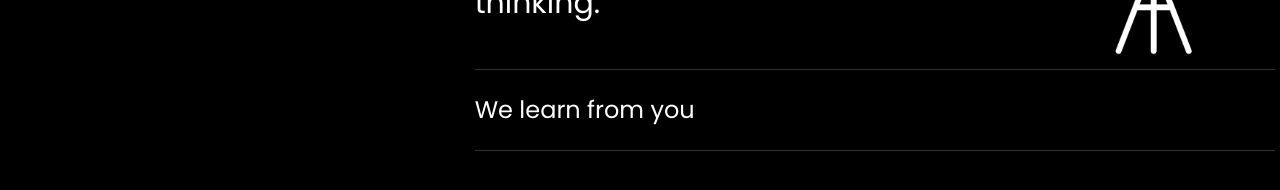
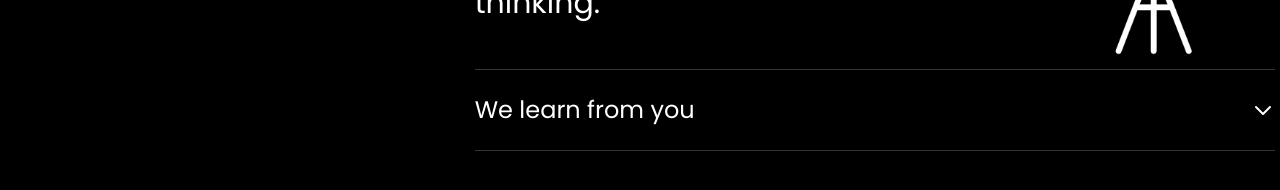
Before and after one commit to Rutetid/Revlabs, a React (Vite) app: page / in a window 1280 px wide. Shown: the part 1981-2171 px from the top of the page. Built offline with nearby package versions, Linux system fonts and the light colour scheme; a web font is replaced by a local one.

Commit message:
added Accordion in our services section

```diff
--- a/src/components/StepsSection.jsx
+++ b/src/components/StepsSection.jsx
@@ -1,5 +1,5 @@
 import { motion, useScroll, useTransform } from "motion/react";
-import { useRef } from "react";
+import { useRef, useState } from "react";
 
 const steps = [
 	{
@@ -8,6 +8,11 @@ const steps = [
 		description:
 			"Together, we dive into your world. A brainstorming session where your challenges meet our creative thinking",
 		subtitle: "We learn from you",
+		accordionPoints: [
+			"• Identify painpoints",
+			"• Uncover opportunities",
+			"• Flag inefficiencies",
+		],
 		icon: (
 			<svg
 				className="w-16 h-16 text-white"
@@ -30,6 +35,11 @@ const steps = [
 		description:
 			"We craft a tailored action plan that aligns with your budget and requirements – no guesswork, just solutions",
 		subtitle: "We strategize with precision",
+		accordionPoints: [
+			"• Analyze market trends",
+			"• Evaluate competitive landscape",
+			"• Develop targeted solutions",
+		],
 		icon: (
 			<svg
 				className="w-16 h-16 text-white"
@@ -52,6 +62,11 @@ const steps = [
 		description:
 			"It's go time. Our team gets to work, setting plans into motion, turning ideas into real-world impact",
 		subtitle: "We deliver results",
+		accordionPoints: [
+			"• Implement strategies",
+			"• Monitor performance",
+			"• Optimize for success",
+		],
 		icon: (
 			<svg
 				className="w-16 h-16 text-white"
@@ -72,11 +87,25 @@ const steps = [
 
 const StepsSection = () => {
 	const containerRef = useRef(null);
-	// Adjust the offset to make the scrolling between cards more consistent
+	// State to track which accordions are open (for each step)
+	const [openAccordions, setOpenAccordions] = useState({
+		0: false,
+		1: false,
+		2: false
+	});
+
 	const { scrollYProgress } = useScroll({
 		target: containerRef,
 		offset: ["start start", "end end"],
 	});
+
+	// Function to toggle specific accordion by index
+	const toggleAccordion = (index) => {
+		setOpenAccordions(prev => ({
+			...prev,
+			[index]: !prev[index]
+		}));
+	};
 
 	return (
 		// Reduce the total height to make scrolling more responsive
@@ -112,6 +141,9 @@ const StepsSection = () => {
 					// First card starts at scale 1 while others start at 0.8
 					const initialScale = index === 0 ? 1 : 0.8;
 					const scale = useTransform(scrollYProgress, [start, end], [initialScale, 1]);
+
+					// Check if this accordion is open
+					const isAccordionOpen = openAccordions[index];
 
 					return (
 						<motion.div
@@ -157,10 +189,50 @@ const StepsSection = () => {
 												</div>
 											</div>
 											<hr className="w-[800px] border-white/20" />
-											<p className="text-white font-lg text-2xl my-6">
-												{step.subtitle}
-											</p>
-											<hr className="w-[800px] border-white/20 " />
+
+											{/* Accordion Section - now for all cards */}
+											<div className="w-[800px]">
+												<div
+													className="flex items-center justify-between cursor-pointer text-white"
+													onClick={() => toggleAccordion(index)}
+												>
+													<p className="font-lg text-2xl my-6">
+														{step.subtitle}
+													</p>
+													<svg
+														className={`h-6 w-6 transition-transform ${isAccordionOpen ? 'rotate-180' : ''}`}
+														fill="none"
+														stroke="currentColor"
+														viewBox="0 0 24 24"
+													>
+														<path strokeLinecap="round" strokeLinejoin="round" strokeWidth="2" d="M19 9l-7 7-7-7" />
+													</svg>
+												</div>
+
+												{/* Accordion Content */}
+												<motion.div
+													initial={{ height: 0, opacity: 0 }}
+													animate={{
+														height: isAccordionOpen ? 'auto' : 0,
+														opacity: isAccordionOpen ? 1 : 0
+													}}
+													transition={{ duration: 0.3 }}
+													className="overflow-hidden"
+												>
+													<div className="text-white text-xl space-y-2 pb-4">
+														{step.accordionPoints.map((point, i) => (
+															<div key={i} className="ml-4">
+																{point}
+															</div>
+														))}
+													</div>
+												</motion.div>
+
+												{/* Only show the bottom hr when accordion is closed */}
+												{!isAccordionOpen && (
+													<hr className="w-[800px] border-white/20" />
+												)}
+											</div>
 										</div>
 									</div>
 								</motion.div>
```
